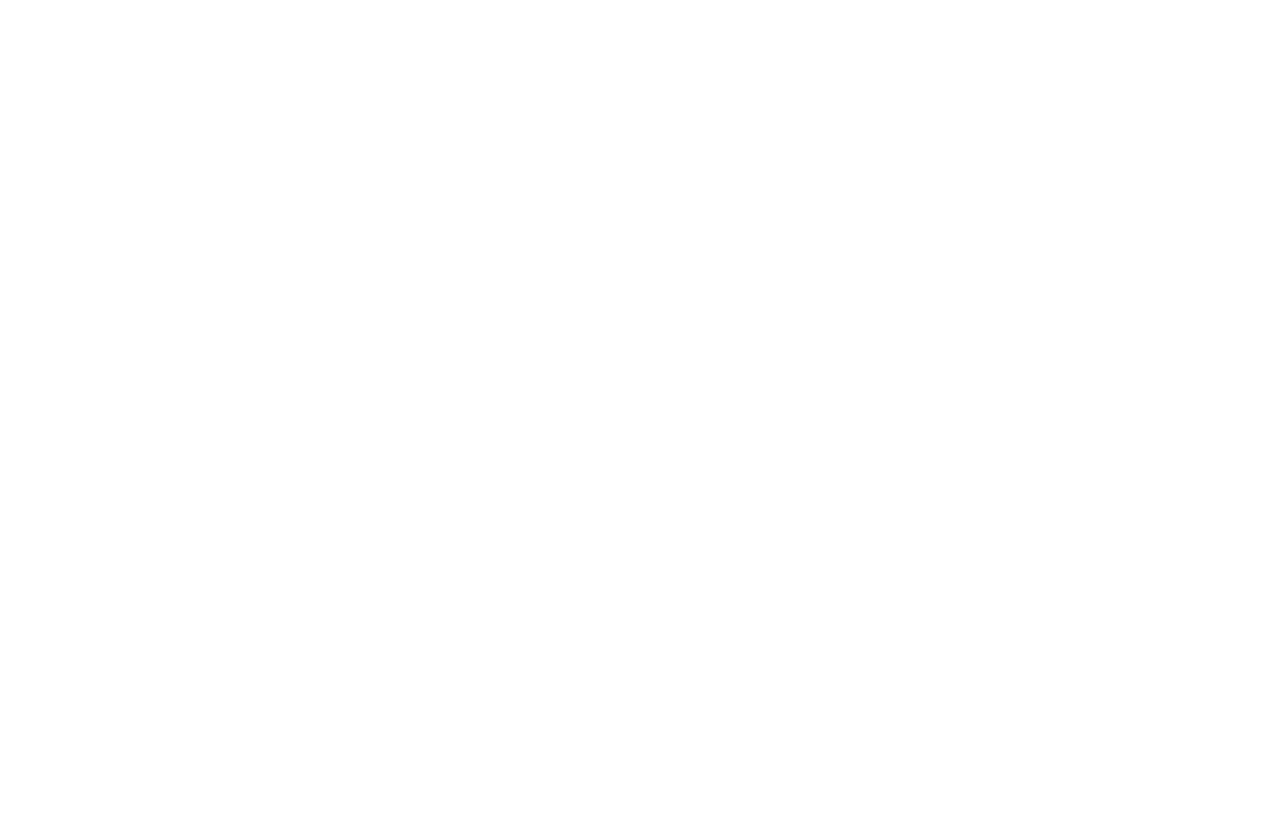
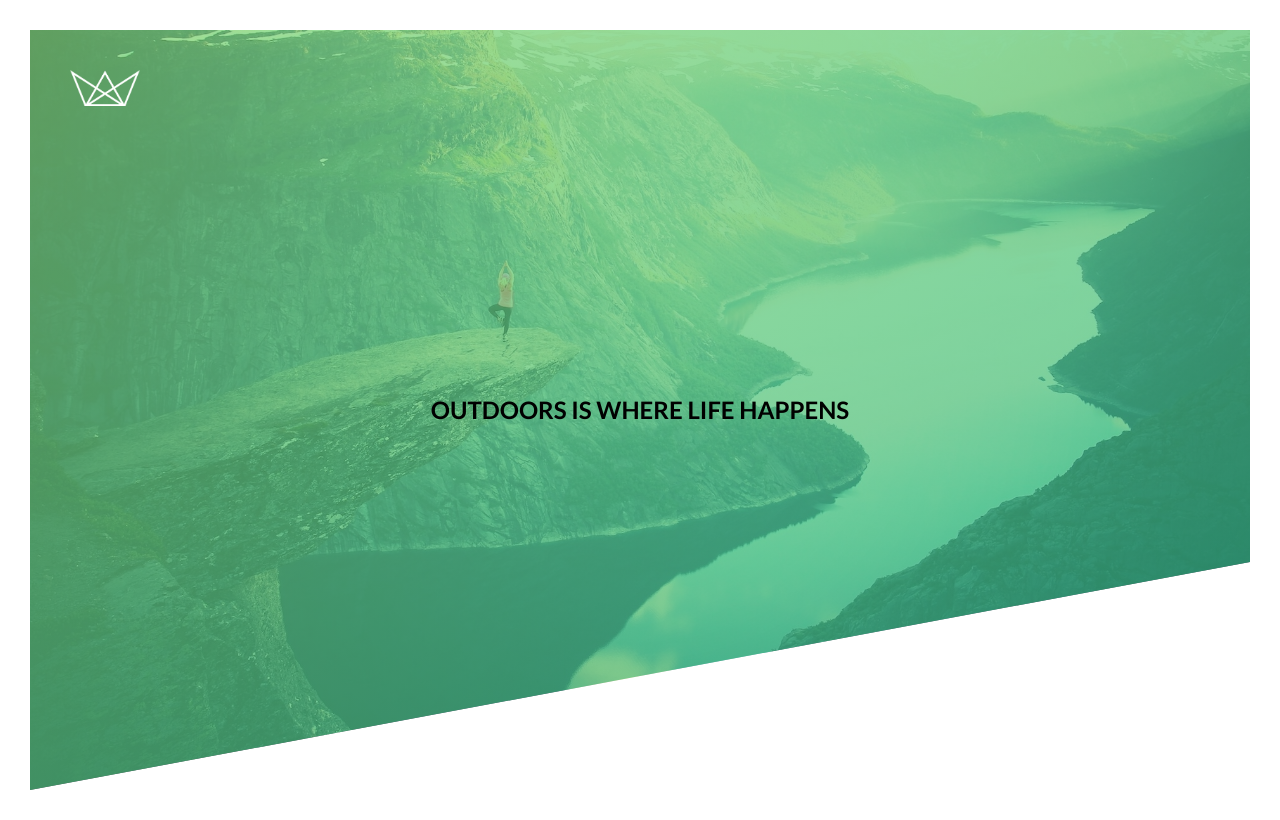
Before and after one commit to ShubhangiBadade/natures-layout, a website: page index.html in a window 1280 px wide. Drawn offline with Linux system fonts and the light colour scheme.

Commit message:
working on structure

```diff
--- /dev/null
+++ b/assets/scss/abstract/_extends.scss
@@ -0,0 +1,5 @@
+%atCenter{
+    display: flex;
+    justify-content: center;
+    align-items: center;
+}
--- a/assets/scss/abstract/_var.scss
+++ b/assets/scss/abstract/_var.scss
@@ -1,9 +1,9 @@
 $color-primary : #55c57a;
 $color-primary-light : #7ed56f;
-$color-primary-dark :#28b485
+$color-primary-dark :#28b485;
 
-$color-secondary-light  ;
-$color-secondary-dark;
+$color-primary-light-op : rgba(126,213,111, .7);
+$color-primary-dark-op : rgba(40,180,133, .7);
 
 $color-tertiary-light : #2998ff;
 $color-tertiary-dark : #5643fa;
--- a/assets/scss/layout/_header.scss
+++ b/assets/scss/layout/_header.scss
@@ -0,0 +1,26 @@
+.hero-section {
+    position: relative;
+    height: 95vh;
+    @extend %atCenter;
+    background-image: linear-gradient(to right bottom, $color-primary-light-op, $color-primary-dark-op),
+        url(../images/hero.jpg);
+    background-position: center;
+    background-repeat: no-repeat;
+    background-size: cover;
+    clip-path: polygon(0 0, 100% 0, 100% 70%, 0 100%);
+
+    .logo-box {
+        position: absolute;
+        top: 4rem;
+        left: 4rem;
+
+        .logo {
+            width: 7rem;
+            display: inline-block;
+
+            img {
+                width: 100%;
+            }
+        }
+    }
+}
--- a/assets/scss/style.scss
+++ b/assets/scss/style.scss
@@ -0,0 +1,14 @@
+@import "./abstract/function";
+@import "./abstract/var";
+@import "./abstract/mixins";
+@import "./abstract/extends";
+
+@import "./base/animination";
+@import "./base/base";
+@import "./base/ultility";
+
+@import "./layout/grid";
+@import "./layout/header";
+@import "./layout/footer";
+
+@import "./pages/home"
--- a/index.html
+++ b/index.html
@@ -4,15 +4,26 @@
 <head>
     <meta charset="UTF-8">
     <meta name="viewport" content="width=device-width, initial-scale=1.0">
-    <title>Document</title>
+    <title>Nature Layout</title>
     <link rel="preconnect" href="https://fonts.googleapis.com">
     <link rel="preconnect" href="https://fonts.gstatic.com" crossorigin>
     <link href="https://fonts.googleapis.com/css2?family=Lato:wght@100;400;700;900&display=swap" rel="stylesheet">
     <link rel="stylesheet" href="./assets/css/style.css">
 </head>
-
 <body>
-
+<section class="hero-section">
+    <div class="logo-box">
+        <a href="index.html" class="logo">
+            <img src="./assets/images/logo-white.png" alt="logo" title="logo">
+        </a>
+    </div>
+    <div>
+            <h1 class="hero-heading">
+                <span class="hero-heading-main">OUTDOORS</span>
+                <span class="hero-heading-sub">IS WHERE LIFE HAPPENS</span>
+            </h1>
+    </div>
+</section>
 
     <script src="./assets/js/app.js"></script>
 </body>
```
Also changed, not shown: assets/css/style.css, 1 other file.
